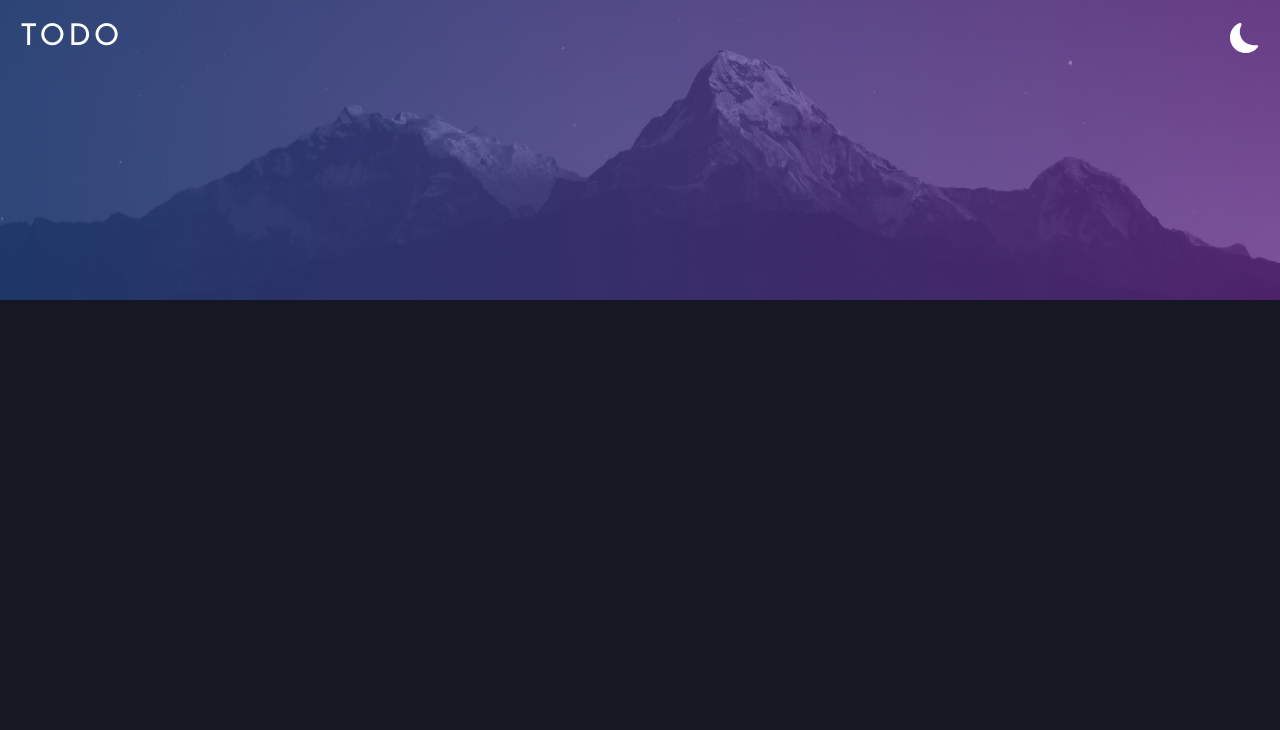
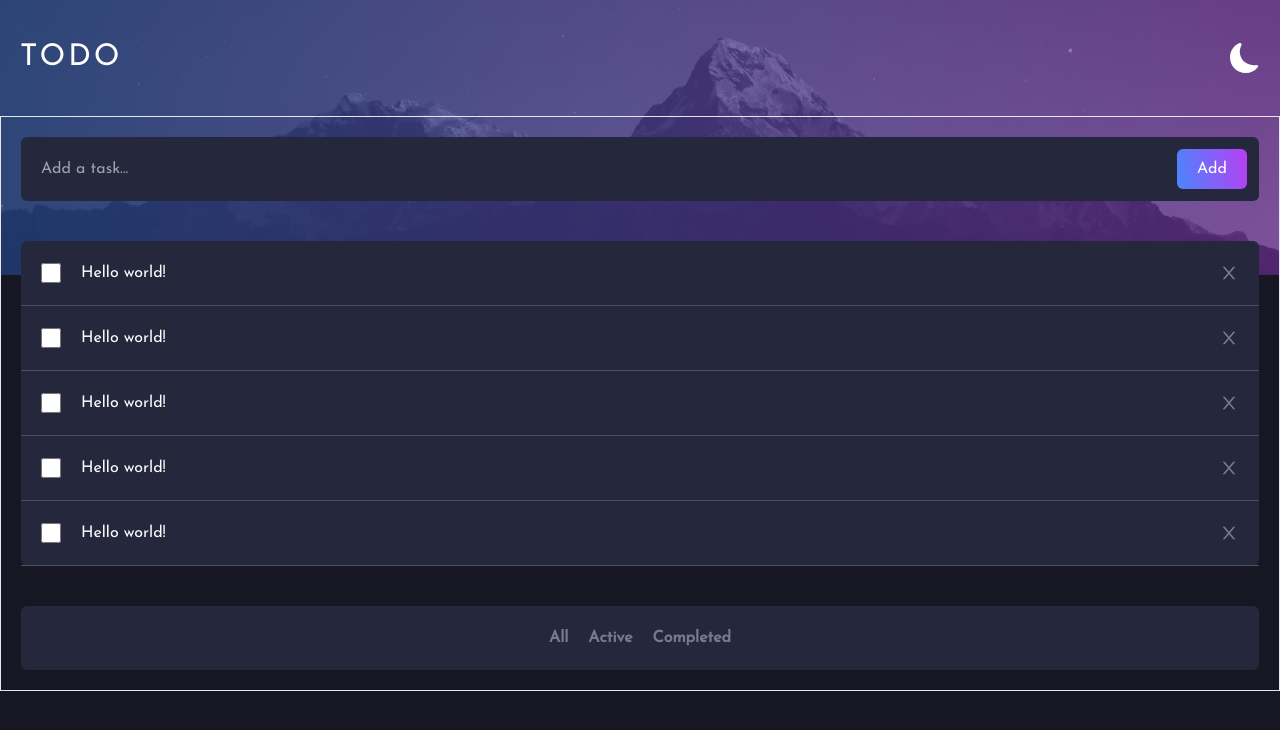
Before and after one commit to QuarksNP/To-Do-App, a React (Vite) app: page / in a window 1280 px wide. Shown: the top 730 px of the page. Built offline with nearby package versions, Linux system fonts and the light colour scheme.

Commit message:
implementing TodoList and Filters

```diff
--- a/src/App.jsx
+++ b/src/App.jsx
@@ -1,5 +1,6 @@
 import Background from "./components/Background/Background"
 import Header from "./components/Header/Header"
+import TodoList from "./components/TodoList/TodoList"
 
 function App() {
 
@@ -7,6 +8,7 @@ function App() {
     <main className="relative">
       <Background />
       <Header />
+      <TodoList />
     </main>
   )
 }
--- a/src/components/Background/Background.module.css
+++ b/src/components/Background/Background.module.css
@@ -19,6 +19,6 @@
 .background{
     @apply
     w-full
-    h-[300px]
+    h-[275px]
     object-cover
 }
--- a/src/components/Header/Header.module.css
+++ b/src/components/Header/Header.module.css
@@ -3,7 +3,8 @@
     relative
     grid
     grid-flow-col
-    p-5
+    px-5
+    py-10
     text-white
     text-3xl
     tracking-widest
--- /dev/null
+++ b/src/components/TodoList/TodoList.jsx
@@ -0,0 +1,24 @@
+import Todo from "../common/Task/Todo"
+import Filters from "../common/Filters/Filters"
+import styles from "./TodoList.module.css"
+
+export default function TodoList(){
+    return (
+        <form className={styles.form}>
+            <div className={styles.createTodoContainer}>
+                <input className={styles.createTodo} type="text" placeholder="Add a task..." />
+                <button className={styles.btnCreate}>Add</button>
+            </div>
+
+            <div className={styles.todoListContainer}>
+                <Todo task={'Hello world!'} />
+                <Todo task={'Hello world!'} />
+                <Todo task={'Hello world!'} />
+                <Todo task={'Hello world!'} />
+                <Todo task={'Hello world!'} />
+            </div>
+
+            <Filters />
+        </form>
+    )
+}
--- /dev/null
+++ b/src/components/TodoList/TodoList.module.css
@@ -0,0 +1,40 @@
+.form{
+    @apply
+    relative
+    p-5
+    flex
+    flex-col
+    gap-10
+    border
+}
+.createTodoContainer{
+    @apply
+    bg-VeryDarkDesaturatedBlue
+    grid
+    grid-flow-col
+    p-3
+    rounded-md
+    text-white
+}
+
+.createTodo{
+    @apply
+    bg-transparent
+    outline-none
+    p-2
+}
+
+.btnCreate{
+    background: linear-gradient(80deg, hsl(220, 97%, 64%), hsl(280, 88%, 60%));
+    @apply
+    justify-self-end
+    rounded-md
+    py-2
+    px-5
+}
+
+.todoListContainer{
+    @apply
+    rounded-md
+    bg-VeryDarkDesaturatedBlue
+}
--- /dev/null
+++ b/src/components/common/Filters/Filters.jsx
@@ -0,0 +1,11 @@
+import styles from './Filters.module.css'
+
+export default function Filters(){
+    return (
+        <div className={styles.filtersContainer}>
+            <button>All</button>
+            <button>Active</button>
+            <button>Completed</button>
+        </div>
+    )
+}
--- /dev/null
+++ b/src/components/common/Filters/Filters.module.css
@@ -0,0 +1,11 @@
+.filtersContainer{
+    @apply
+    bg-VeryDarkDesaturatedBlue
+    text-DarkGrayishBlue
+    font-bold
+    flex
+    justify-center
+    gap-5
+    p-5
+    rounded-md
+}
--- /dev/null
+++ b/src/components/common/Task/Todo.jsx
@@ -0,0 +1,17 @@
+import {AiOutlineClose} from 'react-icons/ai'
+import styles from './Todo.module.css'
+
+export default function Todo({ task }){
+    return(
+        <div className={styles.todo}>
+            <div className={styles.taskDesc}>
+                <input className={styles.checkTask} type="checkbox"/>
+                <label>{task}</label>
+            </div>
+
+            <button className={styles.btnRemove}>
+                <AiOutlineClose />
+            </button>
+        </div>
+    )
+}
--- /dev/null
+++ b/src/components/common/Task/Todo.module.css
@@ -0,0 +1,27 @@
+.todo{
+    @apply
+    flex
+    justify-between
+    items-center
+    border-b
+    border-VeryDarkGrayishBlue
+    p-5
+}
+
+.taskDesc{
+    @apply
+    flex
+    gap-5
+    text-white
+}
+
+.checkTask{
+    @apply
+    w-5
+}
+
+.btnRemove{
+    @apply
+    text-xl
+    text-DarkGrayishBlue
+}
```
